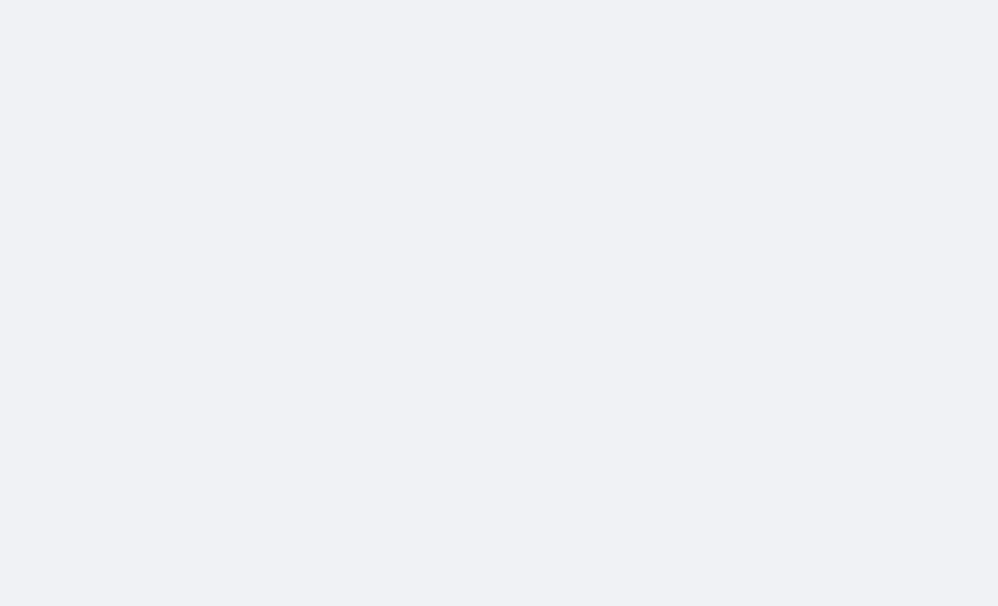
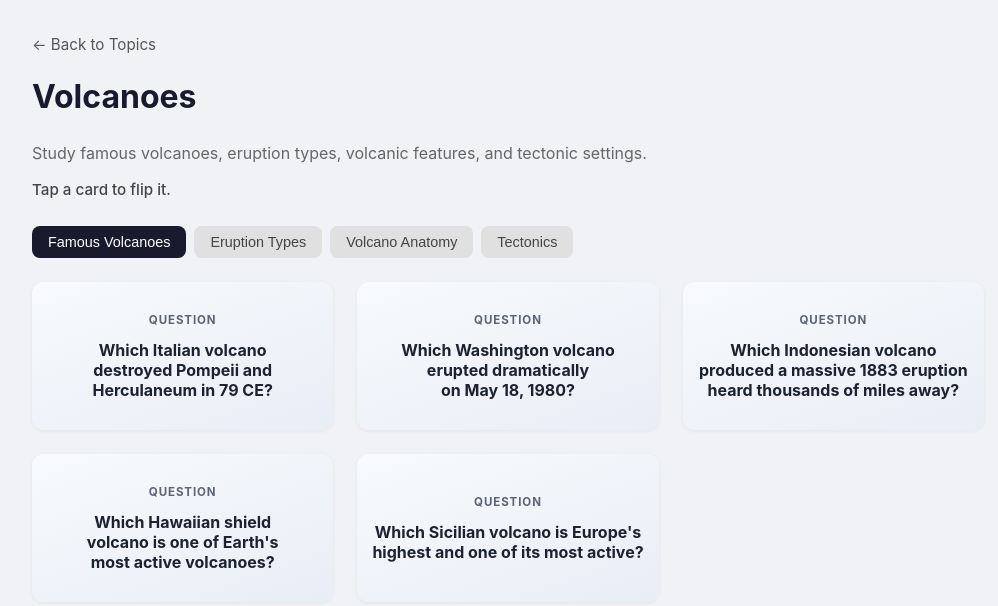
Before and after one commit to iakhil/trivial-studies, a React (Vite) app: page /volcanoes in a window 1280 px wide. Before the commit this address had no page. Shown: the top 606 px of the page, without its empty margins (132-1130 px from the left). Built offline with nearby package versions, Linux system fonts and the light colour scheme.

Commit message:
Add volcanoes trivia topic

```diff
--- a/src/App.tsx
+++ b/src/App.tsx
@@ -19,6 +19,7 @@ import {
   mythologyTopic,
   scienceGrabBagTopic,
   sportsTriviaTopic,
+  volcanoesTopic,
   wordOriginsTopic,
   worldHistoryTopic,
 } from './data/jeopardyTopics'
@@ -46,6 +47,7 @@ function App() {
         <Route path="/us-history" element={<USHistoryPage />} />
         <Route path="/us-presidents" element={<USPresidentsPage />} />
         <Route path="/us-states-game" element={<USStatesGamePage />} />
+        <Route path="/volcanoes" element={<JeopardyTriviaPage topic={volcanoesTopic} />} />
         <Route path="/word-origins" element={<JeopardyTriviaPage topic={wordOriginsTopic} />} />
         <Route path="/world-history" element={<JeopardyTriviaPage topic={worldHistoryTopic} />} />
       </Routes>
--- a/src/data/jeopardyTopics.ts
+++ b/src/data/jeopardyTopics.ts
@@ -655,3 +655,110 @@ export const wordOriginsTopic: JeopardyTopic = {
     },
   ],
 };
+
+export const volcanoesTopic: JeopardyTopic = {
+  title: "Volcanoes",
+  intro: "Study famous volcanoes, eruption types, volcanic features, and tectonic settings.",
+  groups: [
+    {
+      name: "Famous Volcanoes",
+      cards: [
+        {
+          prompt: "Which Italian volcano destroyed Pompeii and Herculaneum in 79 CE?",
+          answer: "Mount Vesuvius.",
+        },
+        {
+          prompt: "Which Washington volcano erupted dramatically on May 18, 1980?",
+          answer: "Mount St. Helens.",
+        },
+        {
+          prompt: "Which Indonesian volcano produced a massive 1883 eruption heard thousands of miles away?",
+          answer: "Krakatoa.",
+        },
+        {
+          prompt: "Which Hawaiian shield volcano is one of Earth's most active volcanoes?",
+          answer: "Kilauea.",
+        },
+        {
+          prompt: "Which Sicilian volcano is Europe's highest and one of its most active?",
+          answer: "Mount Etna.",
+        },
+      ],
+    },
+    {
+      name: "Eruption Types",
+      cards: [
+        {
+          prompt: "What type of volcanic eruption is generally gentle and dominated by flowing lava?",
+          answer: "An effusive eruption.",
+        },
+        {
+          prompt: "What type of eruption blasts ash, gas, and rock fragments into the air?",
+          answer: "An explosive eruption.",
+        },
+        {
+          prompt: "What is a pyroclastic flow?",
+          answer: "A fast-moving, extremely hot current of gas, ash, and volcanic rock.",
+        },
+        {
+          prompt: "What is a lahar?",
+          answer: "A volcanic mudflow made of water mixed with ash, rock, and debris.",
+        },
+        {
+          prompt: "What is tephra?",
+          answer: "Rock fragments and particles ejected during a volcanic eruption.",
+        },
+      ],
+    },
+    {
+      name: "Volcano Anatomy",
+      cards: [
+        {
+          prompt: "What is magma called once it reaches Earth's surface?",
+          answer: "Lava.",
+        },
+        {
+          prompt: "What is the bowl-shaped depression at a volcano's summit called?",
+          answer: "A crater.",
+        },
+        {
+          prompt: "What is a much larger collapse depression formed after a major eruption called?",
+          answer: "A caldera.",
+        },
+        {
+          prompt: "What underground reservoir stores molten rock beneath a volcano?",
+          answer: "A magma chamber.",
+        },
+        {
+          prompt: "What is the main opening through which volcanic material erupts?",
+          answer: "A vent.",
+        },
+      ],
+    },
+    {
+      name: "Tectonics",
+      cards: [
+        {
+          prompt: "What ocean rim is famous for frequent earthquakes and volcanoes?",
+          answer: "The Ring of Fire.",
+        },
+        {
+          prompt: "Which plate boundary commonly forms volcanic arcs above subduction zones?",
+          answer: "A convergent plate boundary.",
+        },
+        {
+          prompt: "What type of volcano has broad, gently sloping sides built by fluid lava flows?",
+          answer: "A shield volcano.",
+        },
+        {
+          prompt: "What type of volcano is steep-sided and built from alternating lava and ash layers?",
+          answer: "A stratovolcano, also called a composite volcano.",
+        },
+        {
+          prompt: "What is a hotspot in geology?",
+          answer: "A long-lived source of magma that can create volcanoes within or beneath tectonic plates.",
+        },
+      ],
+    },
+  ],
+};
--- a/src/pages/HomePage.tsx
+++ b/src/pages/HomePage.tsx
@@ -23,6 +23,7 @@ export default function HomePage() {
         <TopicCard title="US History" emoji="📜" to="/us-history" />
         <TopicCard title="US Presidents" emoji="🇺🇸" to="/us-presidents" />
         <TopicCard title="US States Map Game" emoji="🗺️" to="/us-states-game" />
+        <TopicCard title="Volcanoes" emoji="🌋" to="/volcanoes" />
         <TopicCard title="Word Origins & Language" emoji="🔤" to="/word-origins" />
         <TopicCard title="World History" emoji="🏺" to="/world-history" />
       </div>
```
